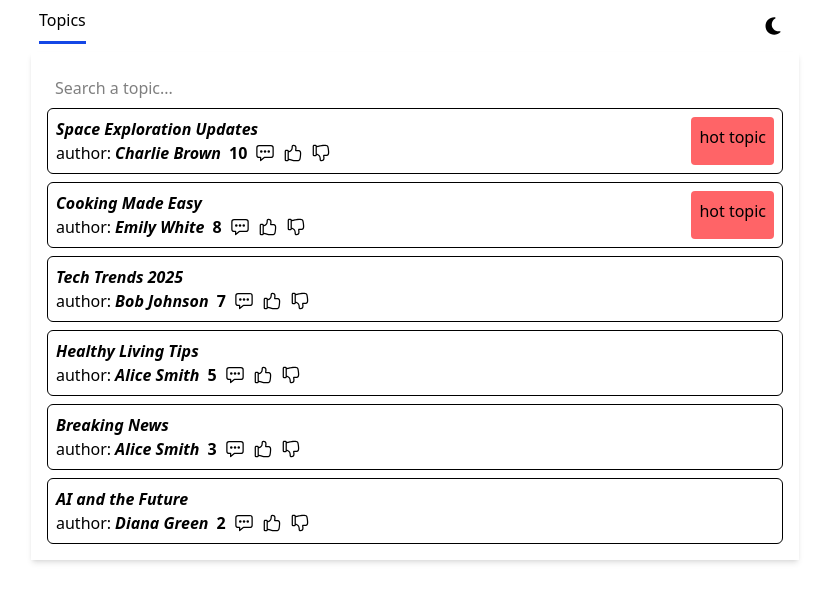
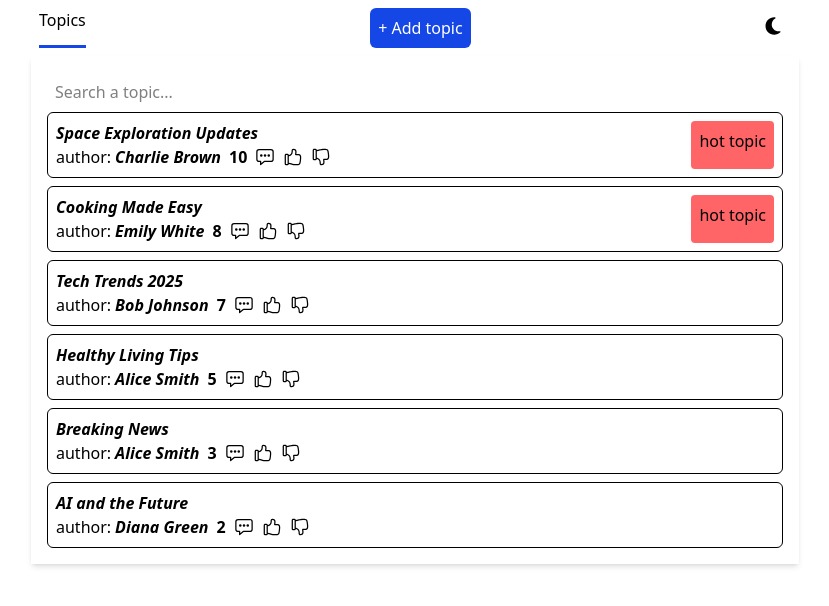
Before and after one commit to dimitargluharski/practise, a React (Vite) app: page / in a window 1280 px wide. Shown: the top 606 px of the page, without its empty margins (225-1054 px from the left). Built offline with nearby package versions, Linux system fonts and the light colour scheme.

Commit message:
mock-up add topic button

```diff
--- a/src/components/Navbar/Navbar.tsx
+++ b/src/components/Navbar/Navbar.tsx
@@ -17,6 +17,10 @@ export const Navbar = () => {
           Topics
         </NavLink>
 
+        <button className="bg-blue-700 p-2 text-white rounded-md">
+          + Add topic
+        </button>
+
         <div className="p-2">
           {theme === 'dark'
             ? <FaMoon className="w-5 h-5" onClick={toggleTheme} />
```
